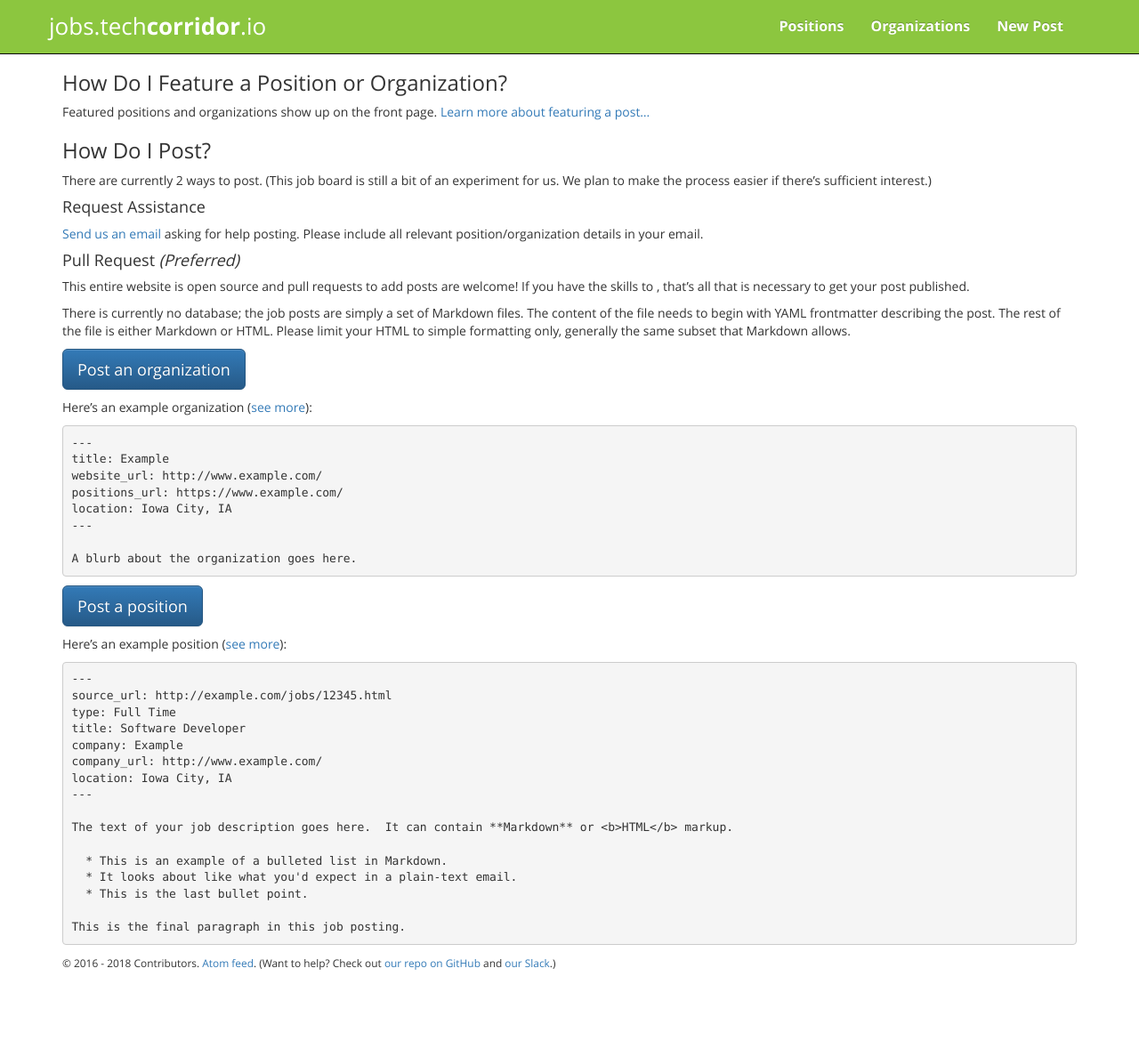
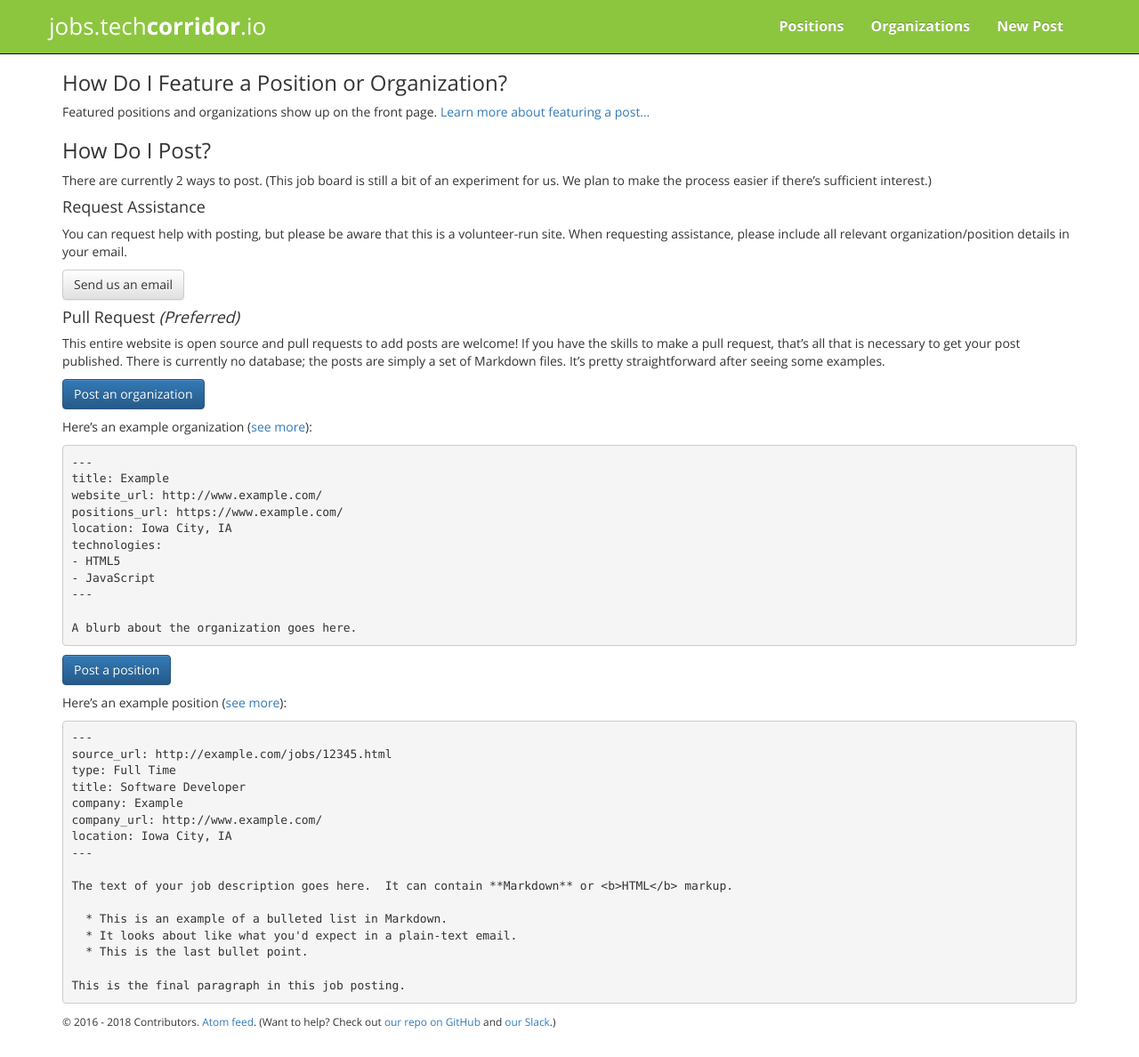
Before and after one commit to techcorridorio/jobs.techcorridor.io, a Jekyll site: the page built from how_to_post.md, in a window 1280 px wide and 1188 px high. Shown: the whole window at 89% size. Built offline with Jekyll 4.4.1, drawn with Linux system fonts in a browser that asks for light colours.

Commit message:
Simplify language a bit

```diff
--- a/how_to_post.md
+++ b/how_to_post.md
@@ -14,15 +14,15 @@ There are currently 2 ways to post.  (This job board is still a bit of an experi
 
 #### Request Assistance
 
-<a class="mailto" data-email="am9ic0B0ZWNoY29ycmlkb3IuaW8=">Send us an email</a> asking for help posting.  Please include all relevant position/organization details in your email.
+You can request help with posting, but please be aware that this is a volunteer-run site.  When requesting assistance, please include all relevant organization/position details in your email.
+
+<a class="mailto btn btn-default" data-email="am9ic0B0ZWNoY29ycmlkb3IuaW8=">Send us an email</a>
 
 #### Pull Request _(Preferred)_
 
-This entire website is open source and pull requests to add posts are welcome!  If you have the skills to , that's all that is necessary to get your post published.
+This entire website is open source and pull requests to add posts are welcome!  If you have the skills to make a pull request, that's all that is necessary to get your post published.  There is currently no database; the posts are simply a set of Markdown files.  It's pretty straightforward after seeing some examples.
 
-There is currently no database; the job posts are simply a set of Markdown files.  The content of the file needs to begin with YAML frontmatter describing the post.  The rest of the file is either Markdown or HTML.  Please limit your HTML to simple formatting only, generally the same subset that Markdown allows.
-
-<a href="{{ site.github_url }}/new/master/_organizations/_?filename=my_organization.md" class="btn btn-primary btn-lg">
+<a href="{{ site.github_url }}/new/master/_organizations/_?filename=my_organization.md" class="btn btn-primary">
   Post an organization
 </a>
 
@@ -33,11 +33,14 @@ Here's an example organization ([see more]({{ site.github_url }}/tree/master/_or
     website_url: http://www.example.com/
     positions_url: https://www.example.com/
     location: Iowa City, IA
+    technologies:
+    - HTML5
+    - JavaScript
     ---
 
     A blurb about the organization goes here.
 
-<a href="{{ site.github_url }}/new/master/_positions/_?filename=my_position.md" class="btn btn-primary btn-lg">
+<a href="{{ site.github_url }}/new/master/_positions/_?filename=my_position.md" class="btn btn-primary">
   Post a position
 </a>
 
```
Also changed, not shown: posting.md (+1 -1 lines).
